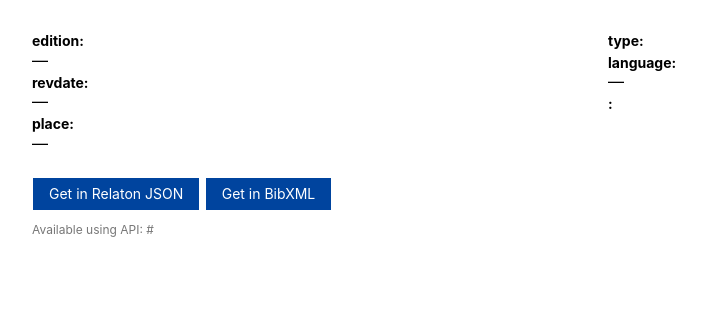
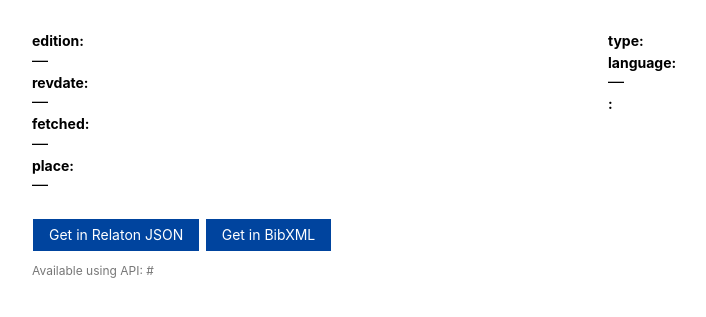
Before and after one commit to ietf-tools/bibxml-service, a Django app: template main/templates/browse/citation_details.html in a window 1280 px wide. Shown: the part 129-446 px from the top of the page, without its empty margins (32-738 px from the left). Run offline with Django 3.2, Linux system fonts and the light colour scheme; the template is opened without the code that fills it, so the values that code supplies are empty.

Commit message:
feat(gui): show fetched date

```diff
--- a/main/templates/browse/citation_details.html
+++ b/main/templates/browse/citation_details.html
@@ -23,6 +23,7 @@
           {% endfor %}
         {% endif %}
         {% include "deflist/entry.html" with key="revdate" val=data.revdate|default:"—" %}
+        {% include "deflist/entry.html" with key="fetched" val=data.fetched|default:"—" %}
         {% for c in data.contributor|as_list %}
           {% with c.organization as org and c.person.name.surname.content as surname and c.person.name.forename.content as forename and c.person.name.completename.content as fullname %}
             {% if surname or forename %}
```
